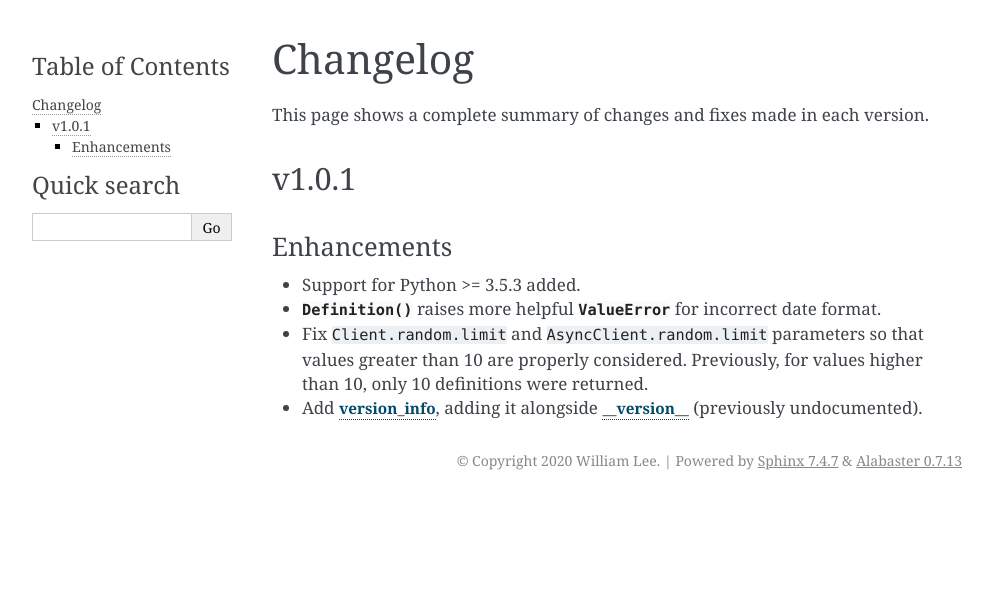
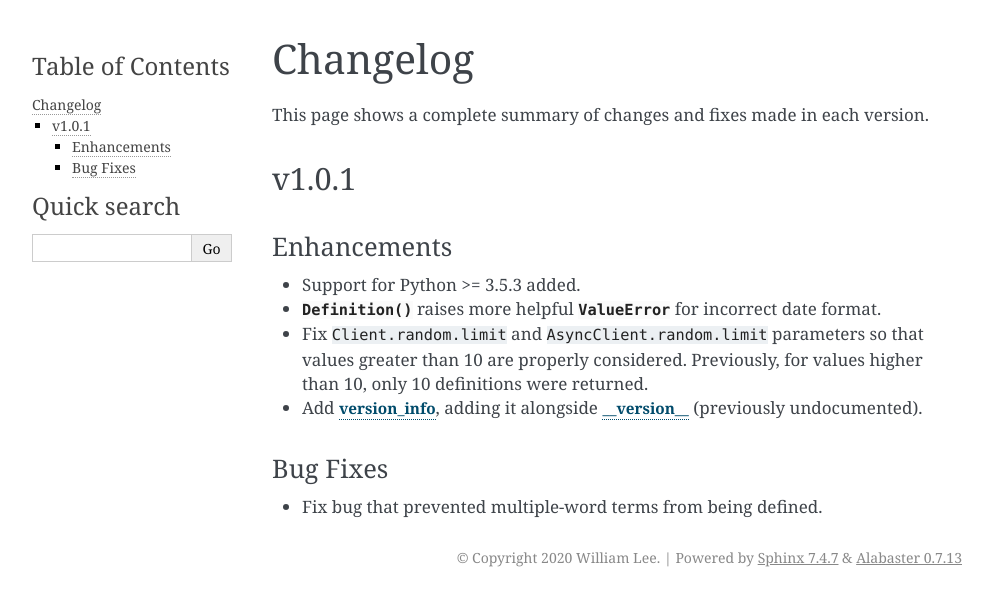
Before and after one commit to WilliamWFLee/pyud, a Sphinx documentation site: the page built from docs/changelog.rst, in a window 1280 px wide. Shown: the top 606 px of the page, without its empty margins (148-1141 px from the left). Built offline with Sphinx 7.4.7, drawn with Linux system fonts in a browser that asks for light colours; cross-references to code outside the pages are shown as plain code.

Commit message:
Update documentation for #25

```diff
--- a/docs/changelog.rst
+++ b/docs/changelog.rst
@@ -15,3 +15,8 @@ Enhancements
 - :meth:`Definition` raises more helpful :exc:`ValueError` for incorrect date format.
 - Fix :paramref:`Client.random.limit` and :paramref:`AsyncClient.random.limit` parameters so that values greater than 10 are properly considered. Previously, for values higher than 10, only 10 definitions were returned.
 - Add :data:`version_info`, adding it alongside :data:`__version__` (previously undocumented).
+
+Bug Fixes
+~~~~~~~~~
+
+- Fix bug that prevented multiple-word terms from being defined.
```
